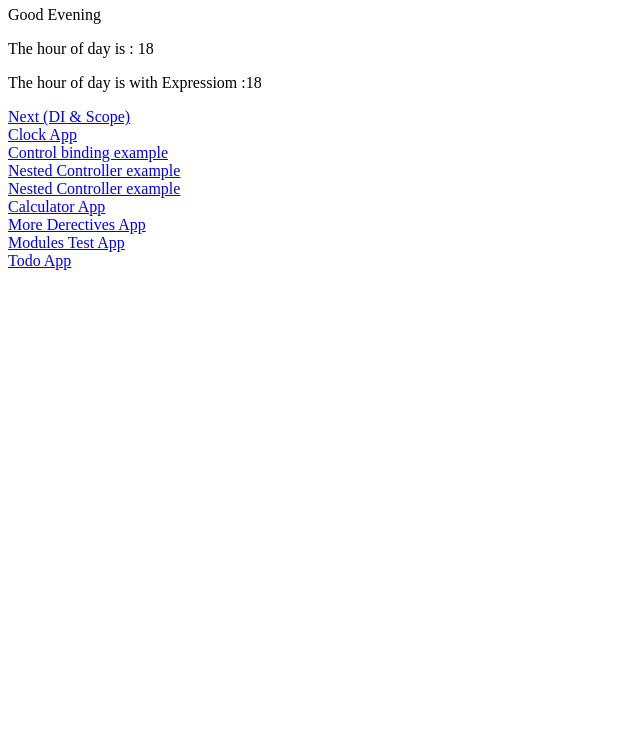
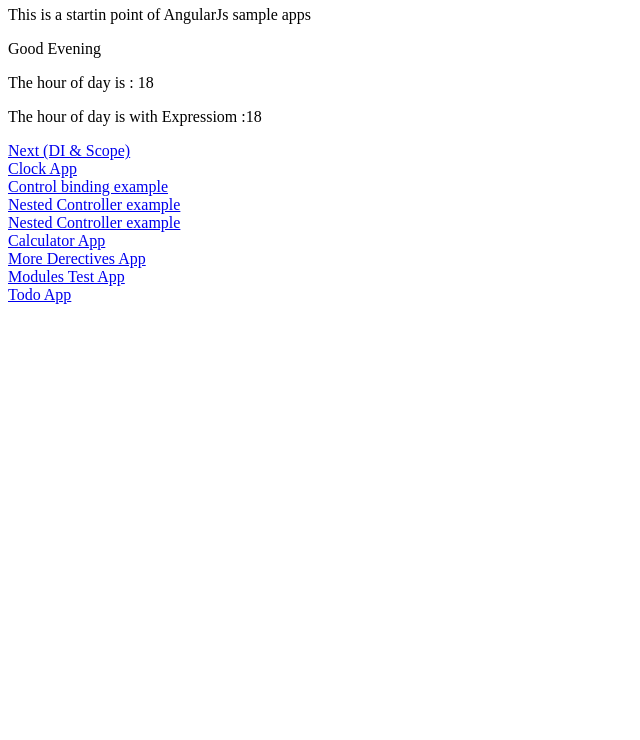
Before and after one commit to priyal85/research-angularjs, a plain HTML site: page index.html in a window 1280 px wide. Shown: the part 60-800 px from the top of the page, without its empty margins (0-640 px from the left). Drawn offline with nearby package versions, Linux system fonts and the light colour scheme.

Commit message:
added a introduction to homr page

```diff
--- a/index.html
+++ b/index.html
@@ -11,6 +11,9 @@
    <body ng-init="hourOfDay = 18">
     <div ng-controller="MainCtrl" >
       <h1>Hello</h1>
+      <p>
+        This is a startin point of AngularJs sample apps
+      </p>
       <p ng-if="hourOfDay < 12"> Good morning</p>
       <p ng-if="hourOfDay > 16"> Good Evening</p>
       <p > The hour of day is : <span ng-bind="hourOfDay"> </span></p>
```
